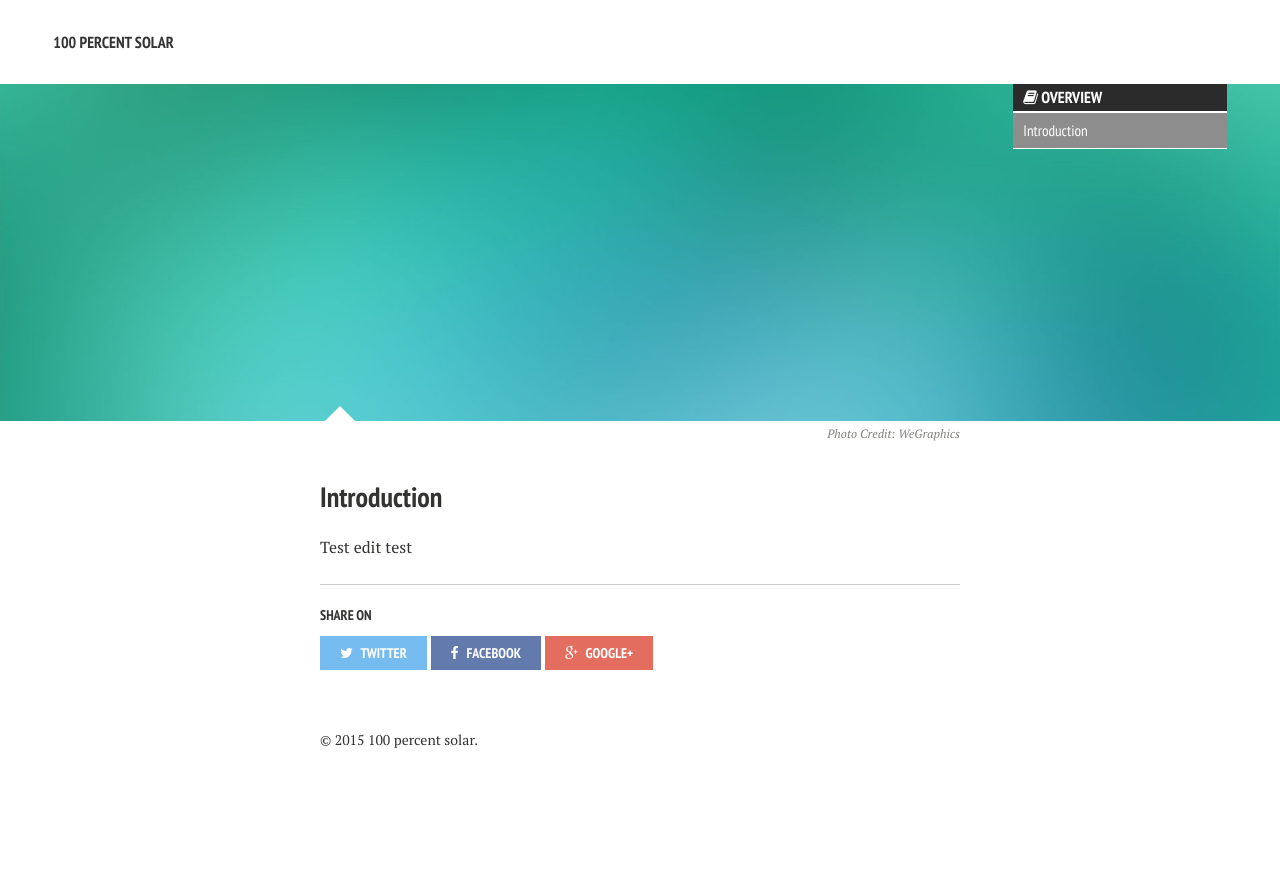
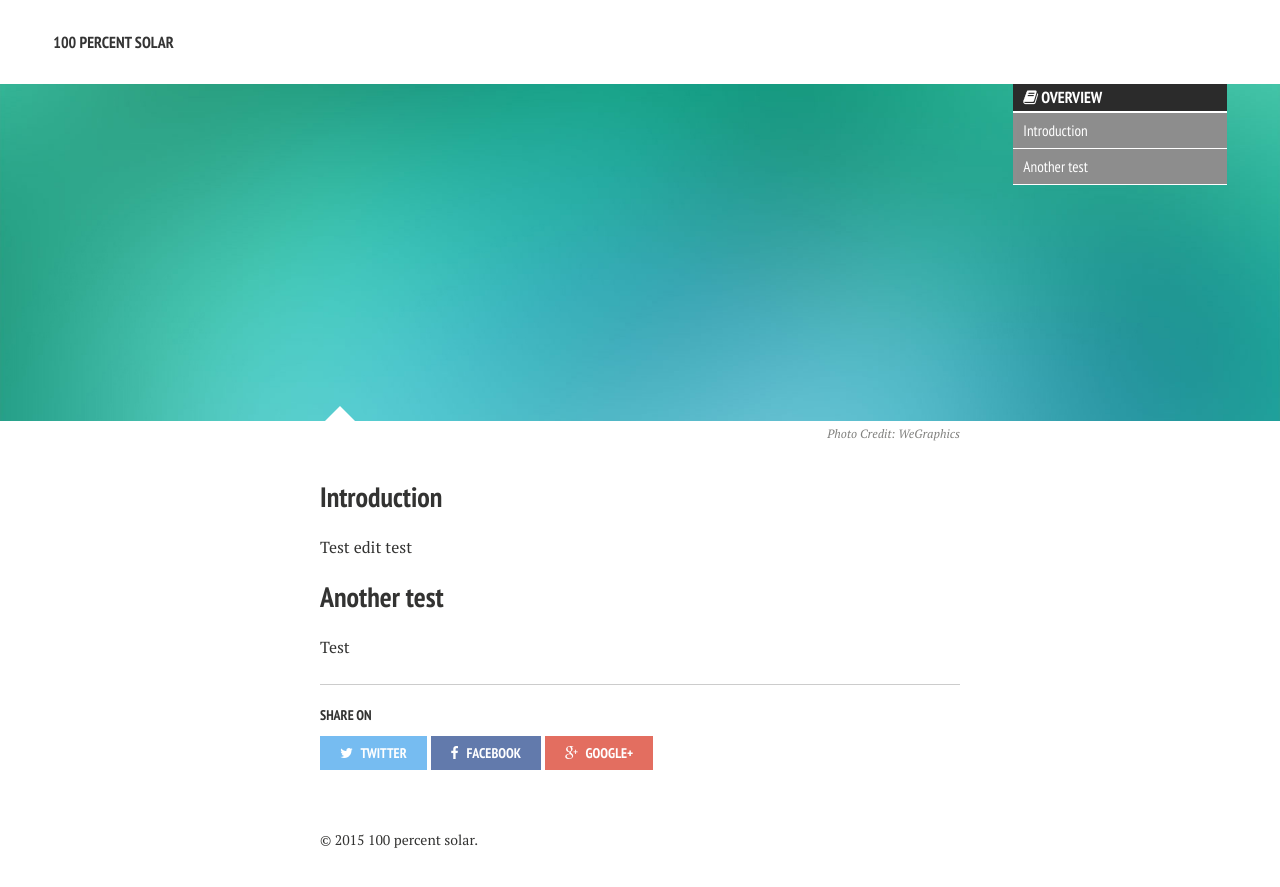
Before and after one commit to rnosov/100.percent.solar, a Jekyll site: the page built from index.md, in a window 1280 px wide. Shown: the top 887 px of the page. Built offline with Jekyll 4.4.1, drawn with Linux system fonts in a browser that asks for light colours; nearby versions of some CDN libraries.

Commit message:
Update index.md

```diff
--- a/index.md
+++ b/index.md
@@ -12,3 +12,7 @@ image:
 ## Introduction
 
 Test edit test
+
+## Another test
+
+Test
```
